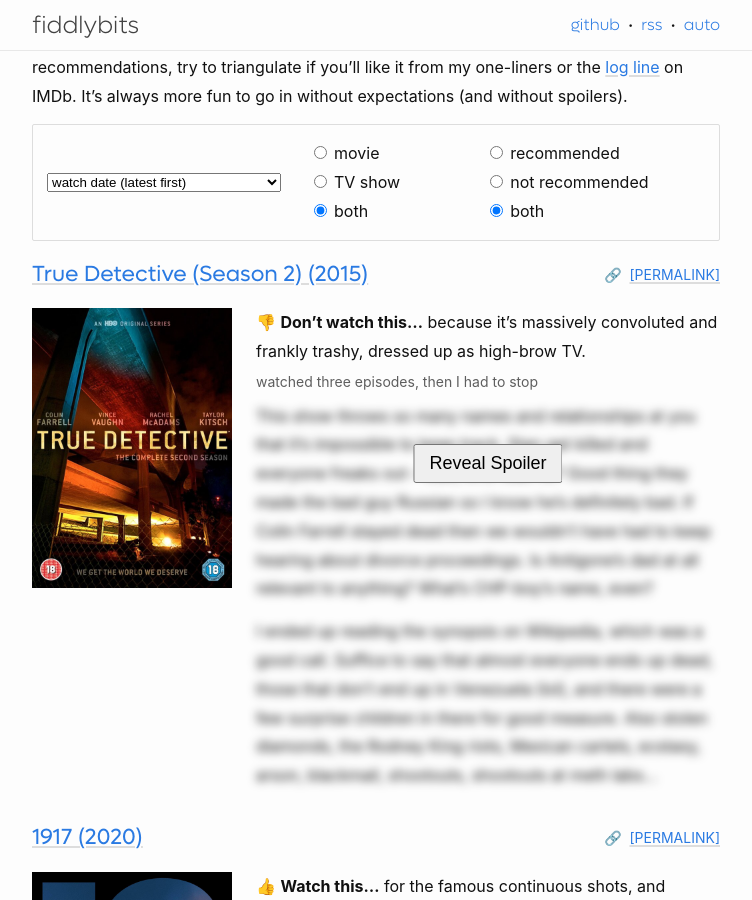
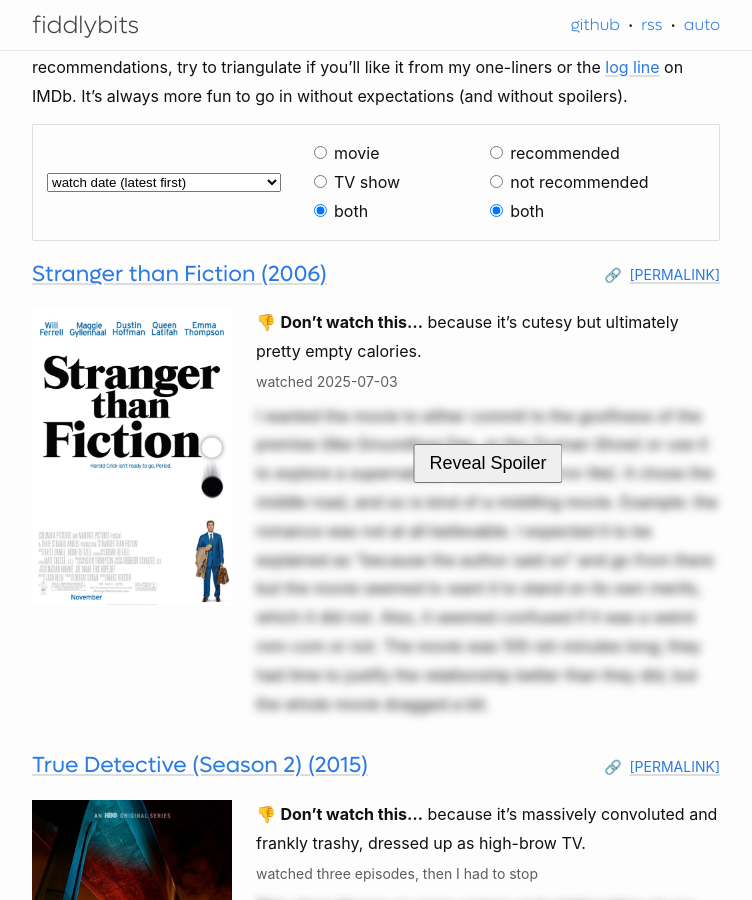
Before and after one commit to seansfkelley/seansfkelley.github.io, a Jekyll site: the page built from _posts/2024-04-01-movies.md, in a window 1280 px wide and 900 px high, scrolled down 197 px. Shown: the whole window, without its empty margins (264-1016 px from the left). Built offline with Jekyll 4.4.1, drawn with Linux system fonts in a browser that asks for light colours.

Commit message:
Stranger than Fiction

```diff
--- a/_data/movies.yml
+++ b/_data/movies.yml
@@ -1,3 +1,12 @@
+- title: Stranger than Fiction
+  year: 2006
+  kind: movie
+  link: https://www.imdb.com/title/tt0420223/
+  poster: stranger-than-fiction-2006.jpg
+  watched: 2025-07-03
+  dont-watch-this: because it's cutesy but ultimately pretty empty calories.
+  more-thoughts: |
+    I wanted the movie to either commit to the goofiness of the premise (like Groundhog Day, or the Truman Show) or use it to explore a supernatural idea (Black Mirror lite). It chose the middle road, and so is kind of a middling movie. Example: the romance was not at all believable. I expected it to be explained as "because the author said so" and go from there but the movie seemed to want it to stand on its own merits, which it did not. Also, it seemed confused if it was a weird rom-com or not. The movie was 105-ish minutes long; they had time to justify the relationship better than they did, but the whole movie dragged a bit.
 - title: True Detective (Season 2)
   year: 2015
   kind: tv
```
Also changed, not shown: assets/movies/stranger-than-fiction-2006.jpg (added).
